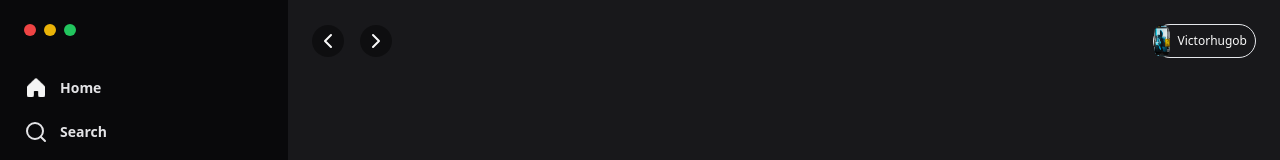
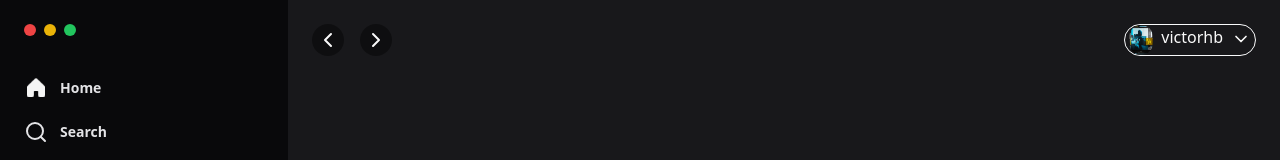
Before and after one commit to victorbeppler/UI-Spotify, a React (Vite) app: page / in a window 1280 px wide. Shown: the top 160 px of the page. Built offline with nearby package versions, Linux system fonts and the light colour scheme.

Commit message:
Refactor(remove folder Teste

```diff
--- a/src/App.jsx
+++ b/src/App.jsx
@@ -2,14 +2,13 @@
 import Footer from "./components/Footer";
 import Main from "./components/Main";
 import Sidebar from "./components/Sidebar";
-import Teste from "./components/Teste";
 
 function App() {
   return (
     <div className="bg-zinc-900 text-zinc-50 h-screen flex flex-col">
       <div className="flex flex-1">
         <Sidebar />
-        <Teste />
+        <Main />
       </div>
       <Footer />
     </div>
--- a/src/components/Teste/index.jsx
+++ /dev/null
@@ -1,31 +0,0 @@
-import React from "react";
-import { ChevronLeft, ChevronRight } from "lucide-react";
-
-export default function Teste() {
-  return (
-    <main className="flex-1 p-6">
-      <div className="flex justify-between">
-        <div className="flex items-center gap-4 start-0">
-          <button className="rounded-full bg-black/40 p-1">
-            <ChevronLeft />
-          </button>
-          <button className="rounded-full bg-black/40 p-1">
-            <ChevronRight />
-          </button>
-        </div>
-        <div className="flex left border rounded-full">
-          <img
-            className="rounded-full"
-            src="/CapaAlanWalker.jpeg"
-            alt=""
-            width={16}
-            height={56}
-          ></img>
-          <a href="" className="p-2 font-normal text-xs">
-            Victorhugob
-          </a>
-        </div>
-      </div>
-    </main>
-  );
-}
```
